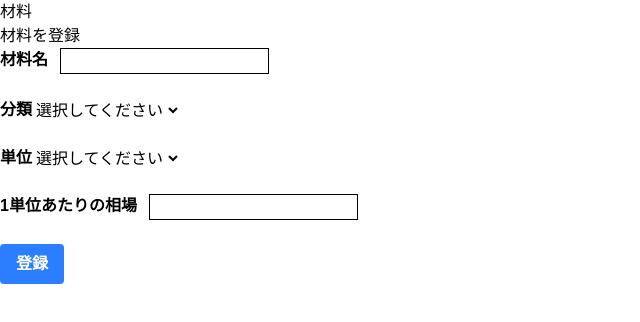
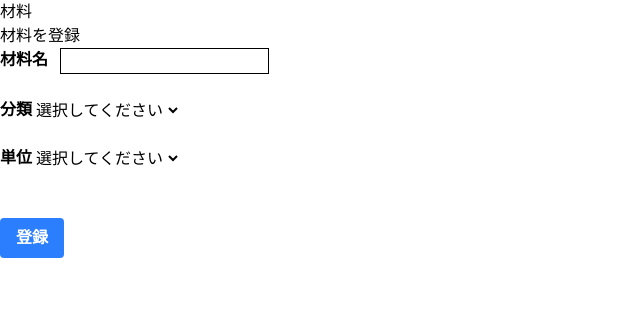
Before and after one commit to thoughtake/cook-sync, a Next.js app: page /ingredients in a window 1280 px wide. Shown: the top 322 px of the page, without its empty margins (0-640 px from the left). Built offline with nearby package versions, Linux system fonts and the light colour scheme.

Commit message:
相場のフォーム文言を単位によってかえる

```diff
--- a/src/app/ingredients/page.tsx
+++ b/src/app/ingredients/page.tsx
@@ -32,13 +32,13 @@ const IngredientsPage = () => {
   const nextId = useRef<number>(0);
 
   // 単位の候補
-  const units: Unit[] = [
-    { id: 0, name: "個" },
-    { id: 1, name: "g" },
-  ];
+  const units: Unit[] = useMemo(() => [
+    { id: 0, name: "個", amountPerUnit: 1 },
+    { id: 1, name: "g", amountPerUnit: 100 },
+  ], []);
 
   //分類の候補
-  const ingredientGroup: IngredientGroup[] = [
+  const ingredientGroup: IngredientGroup[] = useMemo(() => [
     { id: 0, name: "野菜" },
     { id: 1, name: "肉" },
     { id: 2, name: "魚介類" },
@@ -52,7 +52,7 @@ const IngredientsPage = () => {
     { id: 10, name: "飲料・酒類" },
     { id: 11, name: "お菓子" },
     { id: 12, name: "その他" },
-  ];
+  ], []);
 
   //[select]単位の状態を変更
   const handleSelectUnitId = (unitId: number | null) => {
@@ -67,6 +67,7 @@ const IngredientsPage = () => {
   //[input]相場の状態を変更
   const handleChangePrice = (price: number | null) => {
     setInputPrice(price);
+    console.log('単位チェンジ');
   };
 
   // フォームを送れる状態かどうか
@@ -127,6 +128,10 @@ const IngredientsPage = () => {
     }
   };
 
+  const selectedUnit:Unit | undefined = useMemo(() => {
+    return units.find(unit => unit.id === selectedUnitId);
+  },[units, selectedUnitId])
+
   useEffect(() => {
     const stored = localStorage.getItem("ingredients");
     if (stored) {
@@ -170,6 +175,7 @@ const IngredientsPage = () => {
         setInputName={setInputName}
         selectedGroupId={selectedGroupId}
         selectedUnitId={selectedUnitId}
+        selectedUnit={selectedUnit}
         handleSubmit={handleSubmit}
         handleSelectGroupId={handleSelectGroupId}
         handleSelectUnitId={handleSelectUnitId}
@@ -191,6 +197,7 @@ const IngredientsPage = () => {
 
           return (
             <li key={ingredient.id}>
+              {ingredient.id}
               <span>{ingredient.name}</span>
               <span>{groupName}</span>
               <span>{unitName}</span>
--- a/src/components/IngredientForm.tsx
+++ b/src/components/IngredientForm.tsx
@@ -5,6 +5,7 @@ type Props = {
     setInputName: React.Dispatch<React.SetStateAction<string>>;
     selectedGroupId: number | null;
     selectedUnitId: number | null;
+    selectedUnit: Unit | undefined;
     handleSelectGroupId: (groupId: number | null) => void;
     handleSelectUnitId: (unitId: number | null) => void;
     handleChangePrice: (price: number | null) => void;
@@ -18,12 +19,14 @@ type Props = {
 
 
 const IngredientForm = (props: Props) => {
+
   const {
     inputName,
     inputPrice,
     setInputName,
     selectedGroupId,
     selectedUnitId,
+    selectedUnit,
     handleSelectGroupId,
     handleSelectUnitId,
     handleChangePrice,
@@ -35,11 +38,15 @@ const IngredientForm = (props: Props) => {
     isDisabled,
   } = props;
 
+  const unitLabel = selectedUnit
+  ? `${selectedUnit.amountPerUnit}${selectedUnit.name}`
+  : "1単位"
+
   return (
     // フォーム
     <form onSubmit={(e) => {
       e.preventDefault();
-      handleSubmit(e);
+      handleSubmit();
       }} className="mb-5">
       <h2>{`材料を${isEditMode ? '編集' : '登録'}`}</h2>
 
@@ -58,7 +65,7 @@ const IngredientForm = (props: Props) => {
       {/* [select]分類 */}
       <label className="flex">
         <span className="font-bold">分類</span>
-        <select value={selectedGroupId ?? ""} onChange={e => handleSelectGroupId(e.target.value ? Number(e.target.value) : null)}>
+        <select name="group" value={selectedGroupId ?? ""} onChange={e => handleSelectGroupId(e.target.value ? Number(e.target.value) : null)}>
           <option value="">選択してください</option>
           {ingredientGroup.map((group: IngredientGroup) => (
             <option key={group.id} value={group.id}>
@@ -72,7 +79,7 @@ const IngredientForm = (props: Props) => {
       {/* [select]単位 */}
       <label className="flex">
         <span className="font-bold">単位</span>
-        <select value={selectedUnitId ?? ""} onChange={e => handleSelectUnitId(e.target.value ? Number(e.target.value) : null)}>
+        <select name="unit" value={selectedUnitId ?? ""} onChange={e => handleSelectUnitId(e.target.value ? Number(e.target.value) : null)}>
           <option value="">選択してください</option>
           {units.map((unit: Unit) => (
             <option key={unit.id} value={unit.id}>
@@ -84,8 +91,8 @@ const IngredientForm = (props: Props) => {
       <br />
 
       {/* //[input]相場 */}
-      <label className="flex">
-        <span className="font-bold">1単位あたりの相場</span>
+      <label className={`flex ${selectedUnitId ? "visible" : "hidden"}`}>
+        <span className="font-bold">{`${unitLabel}あたりの相場`}</span>
         <input
           type="text"
           value={inputPrice ?? ""}
--- a/src/types/indes.ts
+++ b/src/types/indes.ts
@@ -7,6 +7,7 @@ export type User = {
 export type Unit = {
   id : number;
   name: "個" | "g";
+  amountPerUnit : number;
 }
 
 
```
